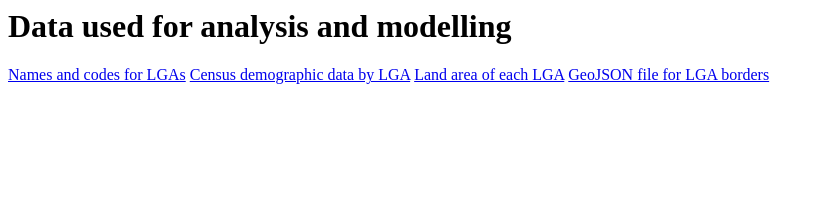
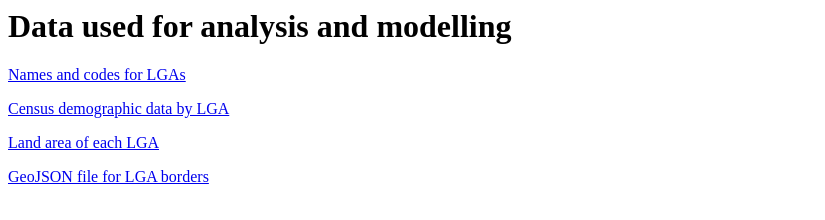
Before and after one commit to amanjit-gill-data/Coursera_Capstone, a plain HTML site: page index.html in a window 1280 px wide. Shown: the whole page, without its empty margins (0-825 px from the left). Drawn offline with Linux system fonts and the light colour scheme.

Commit message:
Update index.html

```diff
--- a/index.html
+++ b/index.html
@@ -1,9 +1,9 @@
 <html>
 <body>
   <h1>Data used for analysis and modelling</h1>
-  <a href='Data/LGA_2019_VIC.csv'>Names and codes for LGAs</a>
-  <a href='Data/gcp_selected.xlsx'>Census demographic data by LGA</a>
-  <a href='Data/Vic land areas by LGA.csv'>Land area of each LGA</a>
-  <a href='Data/VIC_LOCALITY_POLYGON_shp.geojson'>GeoJSON file for LGA borders</a>
+  <p><a href='Data/LGA_2019_VIC.csv'>Names and codes for LGAs</a></p>
+  <p><a href='Data/gcp_selected.xlsx'>Census demographic data by LGA</a></p>
+  <p><a href='Data/Vic land areas by LGA.csv'>Land area of each LGA</a></p>
+  <p><a href='Data/VIC_LOCALITY_POLYGON_shp.geojson'>GeoJSON file for LGA borders</a></p>
 </body>
 </html>
```
